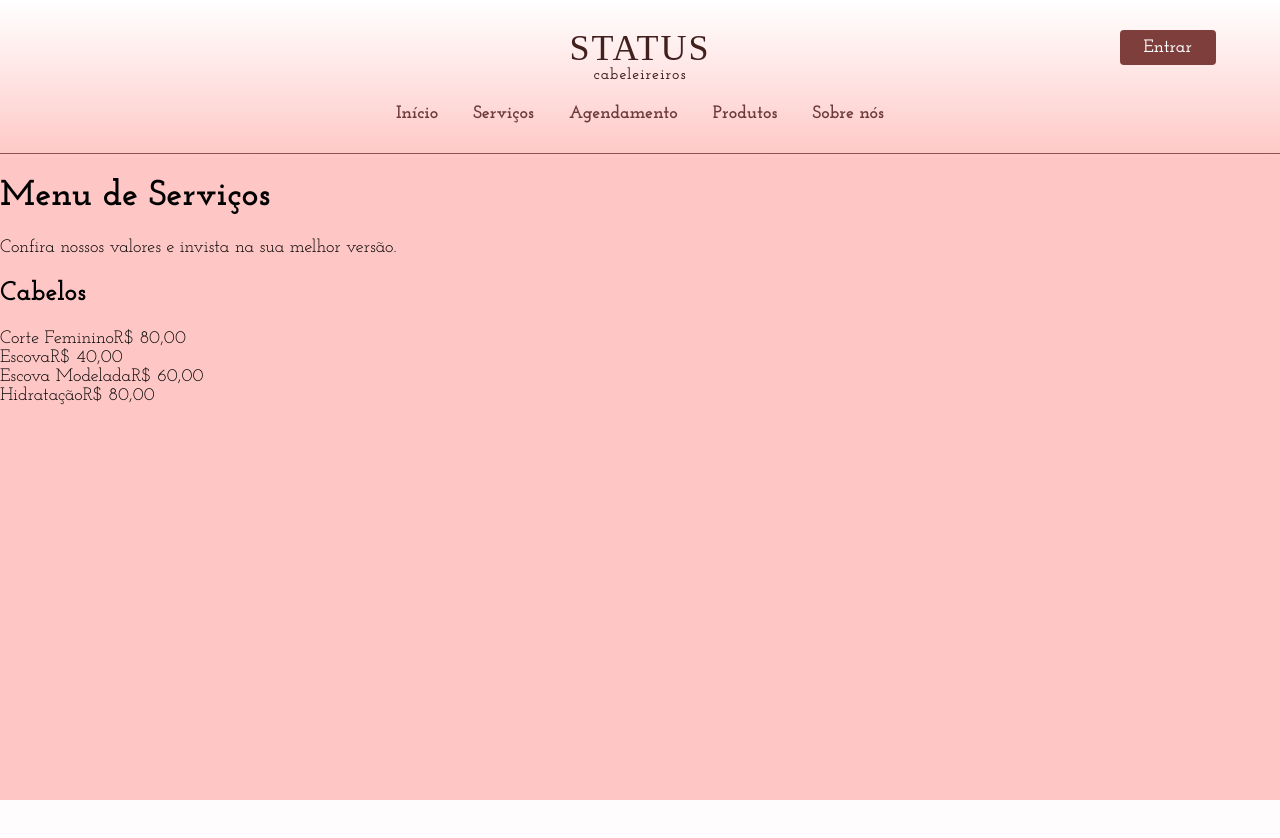
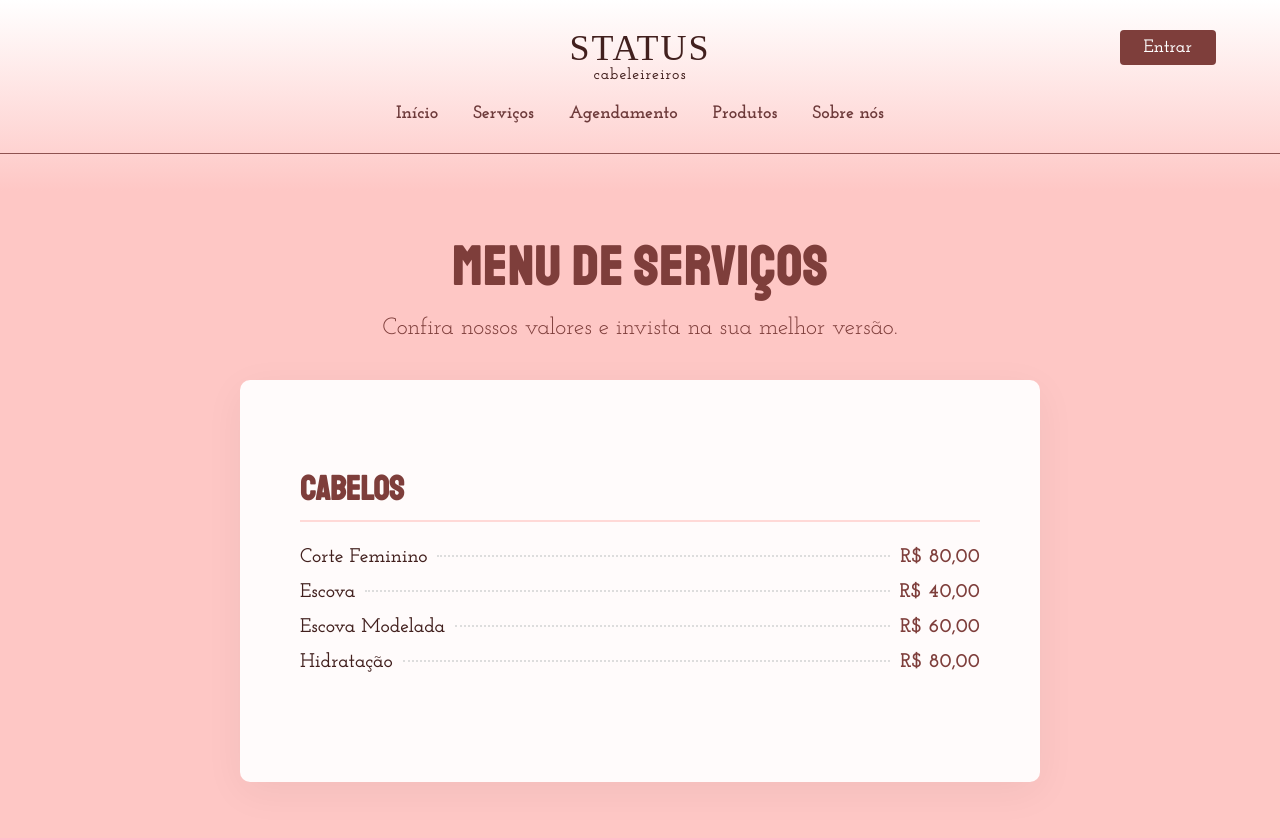
Before and after one commit to FlavioFleck/Status, an Angular app in the folder frontend/: page /services in a window 1280 px wide. Shown: the top 838 px of the page. Before the commit the page ends 800 px from the top, so only its background shows below. Built offline with nearby package versions, Linux system fonts and the light colour scheme; a web font is replaced by a local one.

Commit message:
atualização do menu price-list

```diff
--- a/frontend/src/app/pages/booking/booking.css
+++ b/frontend/src/app/pages/booking/booking.css
@@ -10,7 +10,7 @@
 .booking-page-wrapper {
   max-width: 1200px;
   margin: 0 auto;
-  padding: 80px 20px;
+  padding: 80px 0 40px 0;
   height: auto;
   display: flex;
   flex-direction: column;
@@ -53,7 +53,7 @@
 .step-section {
   background: #fffbfb;
   padding: 30px;
-  border-radius: 12px;
+  border-radius: 10px;
   margin-bottom: 20px;
   box-shadow: 0 15px 30px rgba(46, 46, 46, 0.08)08;
 }
--- a/frontend/src/app/pages/price-list/price-list.css
+++ b/frontend/src/app/pages/price-list/price-list.css
@@ -0,0 +1,86 @@
+.price-page {
+    width: 100%;
+    min-height: 100vh;
+    display: flex;
+    flex-direction: column;
+    align-items: center;
+}
+
+/* cabeçalho */
+.price-header {
+    width: 100%;
+    padding: 80px 0 40px 0;
+    text-align: center;
+}
+
+.price-header h1 {
+  font-family: 'Staatliches', serif;
+    font-size: 3rem;
+    color: #7E3E3B;
+    margin: 0 0 15px 0;
+    letter-spacing: 2px;
+    text-transform: uppercase;
+}
+
+.price-header p {
+    font-family: 'Josefin Slab', serif;
+    font-size: 1.3rem;
+    color: #7E3E3B;
+    max-width: 600px;
+    margin: 0 auto;
+}
+
+/* menu */
+.menu-container {
+    background: #fffbfb;
+    width: 90%;
+    max-width: 800px;
+    padding: 60px;
+    border-radius: 10px;
+    box-shadow: 0 10px 40px rgba(0,0,0,0.05);
+}
+
+/* categorias */
+.menu-category {
+    margin-bottom: 50px;
+}
+
+.menu-category h2 {
+    font-family: 'Staatliches', serif;
+    font-size: 1.9rem;
+    color: #7E3E3B;
+    border-bottom: 2px solid #FFD9D7;
+    padding-bottom: 10px;
+    margin-bottom: 25px;
+    text-transform: uppercase;
+}
+
+/* pontinhos no menu */
+.price-item {
+    display: flex;
+    align-items: baseline;
+    margin-bottom: 15px;
+    font-family: 'Josefin Slab', serif;
+    font-size: 1.1rem;
+    color: #555;
+}
+
+.service-name {
+    font-weight: 600;
+    color: #42201E;
+    flex-shrink: 0;
+}
+
+.dots {
+    flex-grow: 1;
+    border-bottom: 2px dotted #ddd; /* pontinhos */
+    margin: 0 10px;
+    position: relative;
+    top: -5px;
+}
+
+.service-price {
+    font-weight: 700;
+    color: #7E3E3B;
+    flex-shrink: 0;
+}
--- a/frontend/src/app/pages/price-list/price-list.html
+++ b/frontend/src/app/pages/price-list/price-list.html
@@ -18,6 +18,6 @@
       </div>
 
     </section>
+  </div>
 
-  </div>
 </main>
--- a/frontend/src/app/pages/price-list/price-list.ts
+++ b/frontend/src/app/pages/price-list/price-list.ts
@@ -20,7 +20,7 @@ export class PriceListComponent {
         { name: 'Escova Modelada', price: 'R$ 60,00' },
         { name: 'Hidratação', price: 'R$ 80,00' }
       ]
-    }
+    },
   ];
 
 }
--- a/frontend/src/app/pages/products/products.css
+++ b/frontend/src/app/pages/products/products.css
@@ -8,7 +8,7 @@
 
 /* banner do inicio (hero) */
 .catalog-hero {
-    padding: 80px 20px;
+    padding: 80px 0 40px 0;
     text-align: center;
     margin-bottom: 10px;
 }
```
